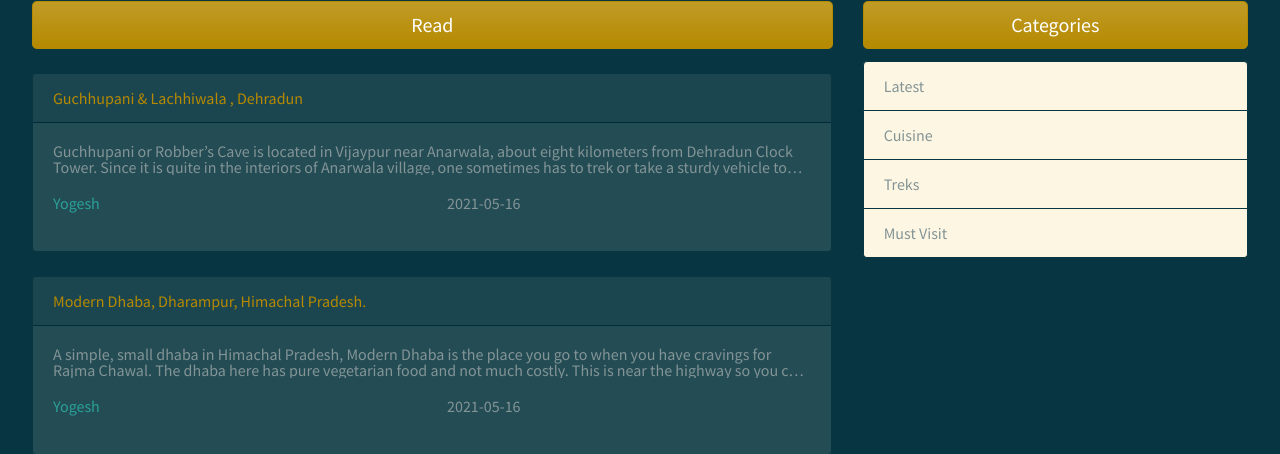
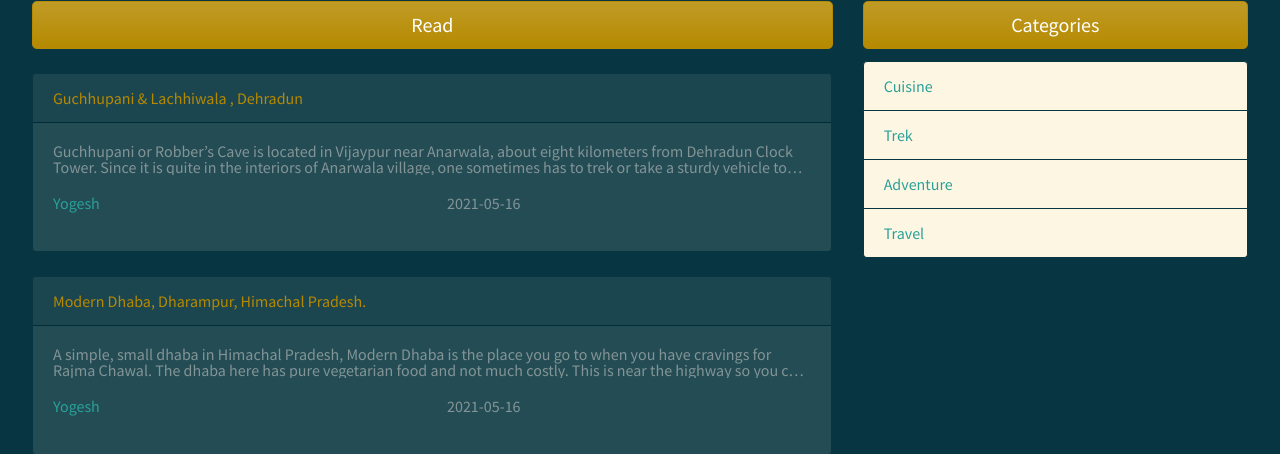
Before and after one commit to dsrao711/Yomadic, a Flask app: page /home in a window 1280 px wide. Shown: the part 712-1166 px from the top of the page. Run offline with Flask 2, Linux system fonts and the light colour scheme; a user stored in the database is signed in; data comes from the database, SQL or seed files in the repository; some libraries are stand-ins or nearby versions.

Commit message:
Added categories routes in home page

```diff
--- a/flaskapp/templates/home.html
+++ b/flaskapp/templates/home.html
@@ -77,16 +77,16 @@
             <button type="button" class="btn btn-primary btn-lg btn-block">Categories</button>
             <ul class="list-group" style=" margin-top:3%">
                 <li class="list-group-item d-flex justify-content-between align-items-center bg-light">
-                    Latest
+                    <a href="{{ url_for('Cuisine', page=page_num)}}">Cuisine</a>
                 </li>
                 <li class="list-group-item d-flex justify-content-between align-items-center bg-light">
-                    Cuisine
+                    <a href="{{ url_for('Trek', page=page_num)}}">Trek</a>
                 </li>
                 <li class="list-group-item d-flex justify-content-between align-items-center bg-light">
-                    Treks
+                    <a href="{{ url_for('Adventure', page=page_num)}}">Adventure</a>
                 </li>
                 <li class="list-group-item d-flex justify-content-between align-items-center bg-light">
-                    Must Visit
+                    <a href="{{ url_for('Travel', page=page_num)}}">Travel</a>
                 </li>
             </ul>
         </div>
```
